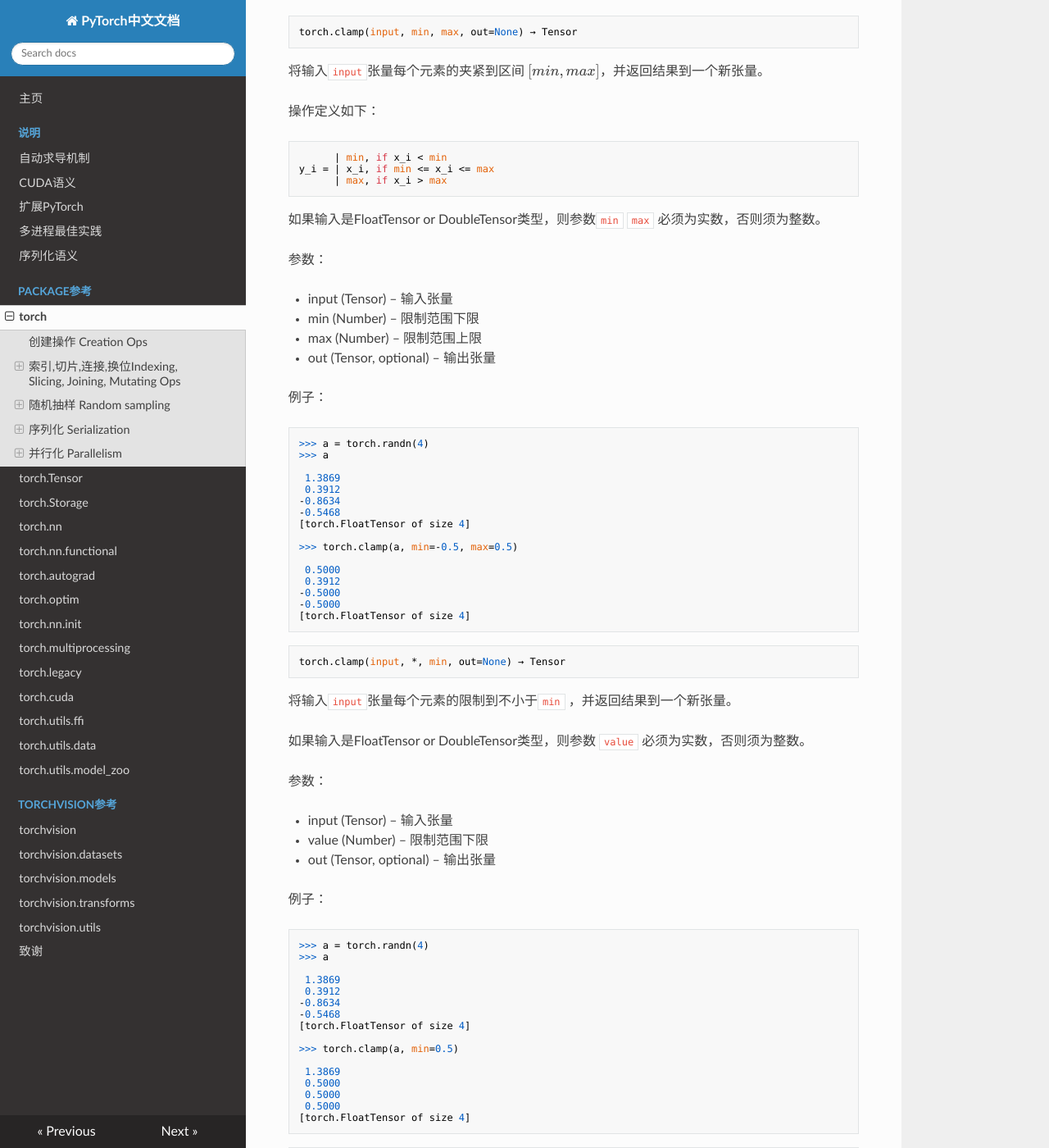
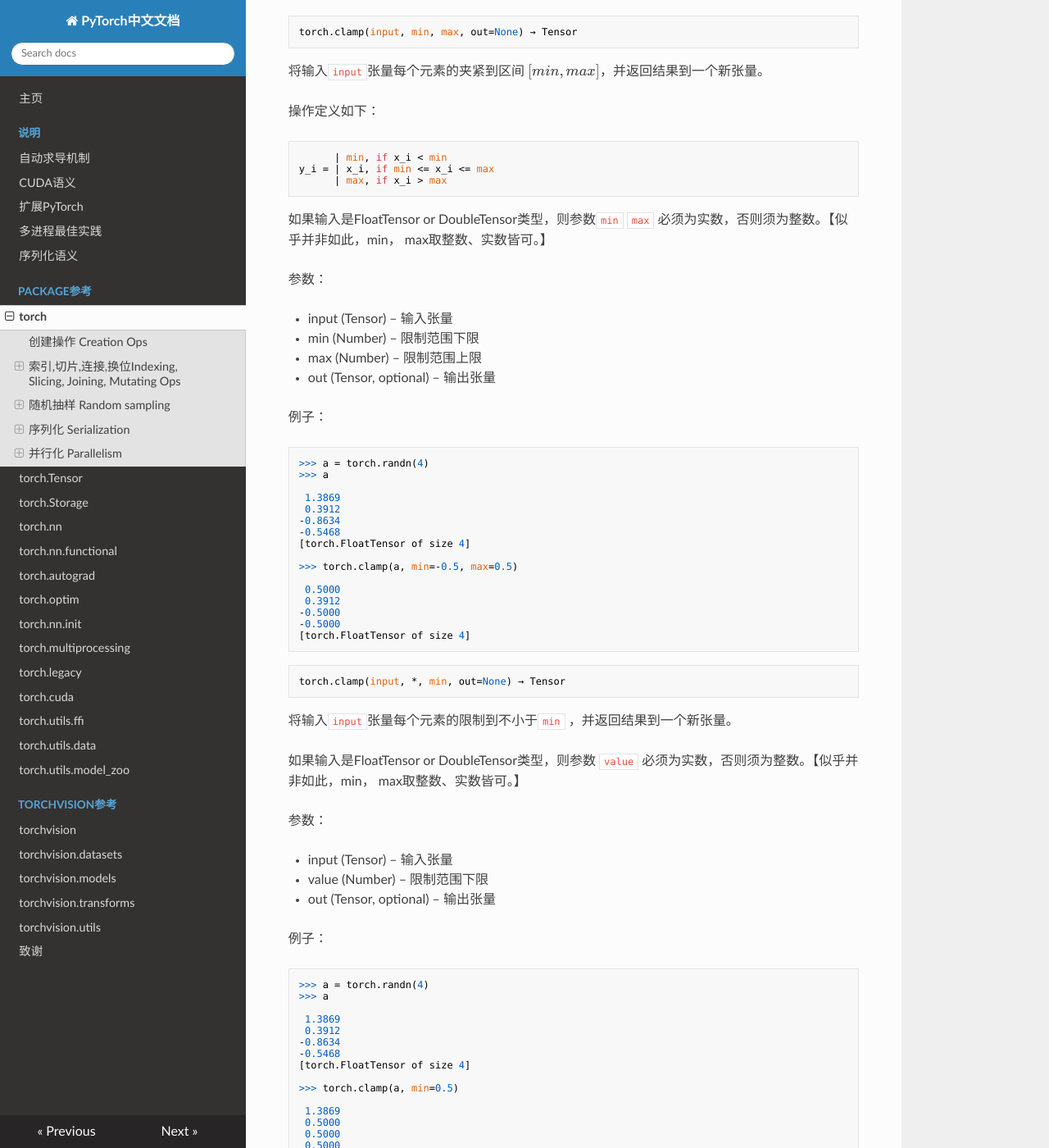
Before and after one commit to awfssv/pytorch-cn, an MkDocs documentation site: the page built from docs/package_references/torch.md, in a window 1280 px wide and 1400 px high, scrolled down 26987 px. Shown: the whole window at 82% size. Built offline with MkDocs 1.6.1, drawn with Linux system fonts in a browser that asks for light colours; nearby versions of some CDN libraries; formulas are drawn with MathJax 3; old or Windows-style settings are respelled for this version of MkDocs; some of the changed text lies outside the part shown.

Commit message:
Update torch.md

````diff
--- a/docs/package_references/torch.md
+++ b/docs/package_references/torch.md
@@ -1344,7 +1344,7 @@ y_i = | x_i, if min <= x_i <= max
       | max, if x_i > max
 ```
 
-如果输入是FloatTensor or DoubleTensor类型，则参数`min` `max` 必须为实数，否则须为整数。
+如果输入是FloatTensor or DoubleTensor类型，则参数`min` `max` 必须为实数，否则须为整数。【似乎并非如此，min， max取整数、实数皆可。】
 
 参数：
 
@@ -1377,7 +1377,7 @@ torch.clamp(input, *, min, out=None) → Tensor
 ```
 将输入`input`张量每个元素的限制到不小于`min` ，并返回结果到一个新张量。
 
-如果输入是FloatTensor or DoubleTensor类型，则参数 `value` 必须为实数，否则须为整数。
+如果输入是FloatTensor or DoubleTensor类型，则参数 `value` 必须为实数，否则须为整数。【似乎并非如此，min， max取整数、实数皆可。】
 
 参数：
 
@@ -1411,7 +1411,7 @@ torch.clamp(input, *, max, out=None) → Tensor
 ```
 将输入`input`张量每个元素的限制到不大于`max` ，并返回结果到一个新张量。
 
-如果输入是FloatTensor or DoubleTensor类型，则参数 `value` 必须为实数，否则须为整数。
+如果输入是FloatTensor or DoubleTensor类型，则参数 `value` 必须为实数，否则须为整数。【似乎并非如此，min， max取整数、实数皆可。】
 
 参数：
 
````
